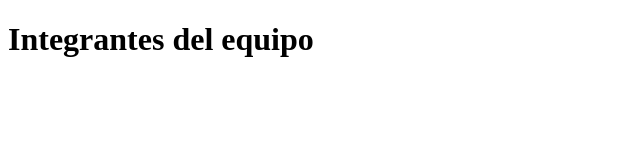
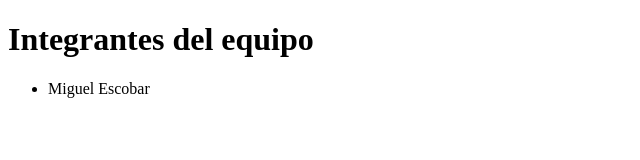
Before and after one commit to maed2006m/proyecto_grupo, a plain HTML site: page index.html in a window 1280 px wide. Shown: the whole page, without its empty margins (0-640 px from the left). Drawn offline with Linux system fonts and the light colour scheme.

Commit message:
Agrega a Miguel a la lista de integrantes

```diff
--- a/index.html
+++ b/index.html
@@ -7,6 +7,7 @@
 <body>
 <h1>Integrantes del equipo</h1>
 <ul>
+<li>Miguel Escobar</li>
 </ul>
 </body>
 </html>
```
